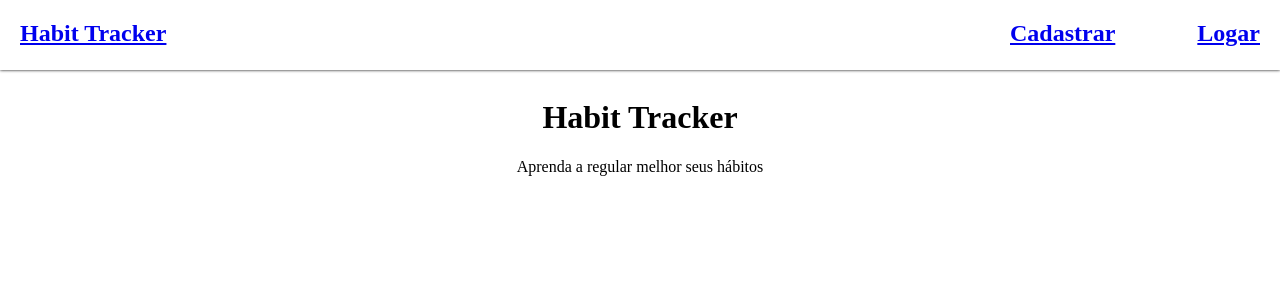
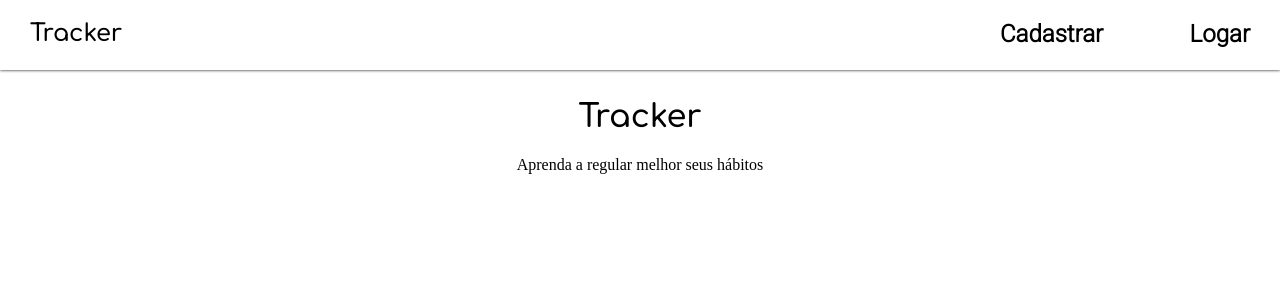
Before and after one commit to KaioVBraga/habit-tracker-react, a React (Create React App) app: page / in a window 1280 px wide. Shown: the top 300 px of the page. Built offline with nearby package versions, Linux system fonts and the light colour scheme.

Commit message:
Colocando fontes comfortaa e roboto

```diff
--- a/public/index.html
+++ b/public/index.html
@@ -3,6 +3,8 @@
   <head>
     <meta charset="utf-8" />
     <link rel="icon" href="%PUBLIC_URL%/favicon.ico" />
+    <link href="https://fonts.googleapis.com/css2?family=Comfortaa:wght@600&display=swap" rel="stylesheet">
+    <link href="https://fonts.googleapis.com/css2?family=Roboto:wght@300&display=swap" rel="stylesheet">
     <meta name="viewport" content="width=device-width, initial-scale=1" />
     <meta name="theme-color" content="#000000" />
     <meta
--- /dev/null
+++ b/src/components/Anchor.js
@@ -0,0 +1,18 @@
+import React from 'react';
+import { Link } from 'react-router-dom';
+
+const Anchor = ({ to, children }) => {
+  return (
+    <Link
+      to={to}
+      style={{
+        textDecoration: 'none',
+        color: 'black'
+      }}
+    >
+      {children}
+    </Link>
+  );
+}
+
+export default Anchor;
--- a/src/components/Header.js
+++ b/src/components/Header.js
@@ -1,13 +1,14 @@
 import React from 'react';
-import { Link } from 'react-router-dom';
+// import { Anchor } from 'react-router-dom';
 import { BaseHeader, WrapHeader } from './style/StyledComponents';
+import Anchor  from './Anchor';
 
 const Header = () => {
   return (
     <BaseHeader>
       <WrapHeader>
-        <h2>
-          <Link to="/">Habit Tracker</Link>
+        <h2 style={{ fontFamily: 'comfortaa' }}>
+          <Anchor to="/">Tracker</Anchor>
         </h2>
         <div
           style={{
@@ -16,11 +17,11 @@ const Header = () => {
             width: '250px'
           }}
         >
-          <h2>
-            <Link to="/signup">Cadastrar</Link>
+          <h2 style={{ fontFamily: 'roboto' }}>
+            <Anchor to="/signup">Cadastrar</Anchor>
           </h2>
-          <h2>
-            <Link to="/login">Logar</Link>
+          <h2 style={{ fontFamily: 'roboto' }}>
+            <Anchor to="/login">Logar</Anchor>
           </h2>
         </div>
       </WrapHeader>
--- a/src/components/style/StyledComponents.js
+++ b/src/components/style/StyledComponents.js
@@ -20,8 +20,8 @@ export const BaseHeader = styled.div`
 
 export const WrapHeader = styled.div`
   position: relative;
-  padding-left: 20px;
-  padding-right: 20px;
+  padding-left: 30px;
+  padding-right: 30px;
   display: flex;
   justify-content: space-between;
 `;
--- a/src/pages/Home.js
+++ b/src/pages/Home.js
@@ -7,7 +7,7 @@ const Home = () => {
     <CenteredContainer>
       <Header />
 
-      <h1>Habit Tracker</h1>
+      <h1 style={{ fontFamily: 'comfortaa' }}>Tracker</h1>
 
       <div
         style={{
--- a/src/pages/Login.js
+++ b/src/pages/Login.js
@@ -11,7 +11,7 @@ const SignUp = () => {
       alignItems: 'center',
       justifyContent: 'center'
     }}>
-        <h1>Login</h1>
+        <h1 style={{ fontFamily: 'roboto' }}>Login</h1>
 
         <div style={{
           display: 'flex',
--- a/src/pages/SignUp.js
+++ b/src/pages/SignUp.js
@@ -12,7 +12,7 @@ const SignUp = () => {
       alignItems: 'center',
       justifyContent: 'center'
     }}>
-        <h1>Cadastro</h1>
+        <h1 style={{ fontFamily: 'roboto' }}>Cadastro</h1>
 
         <div style={{
           display: 'flex',
```
